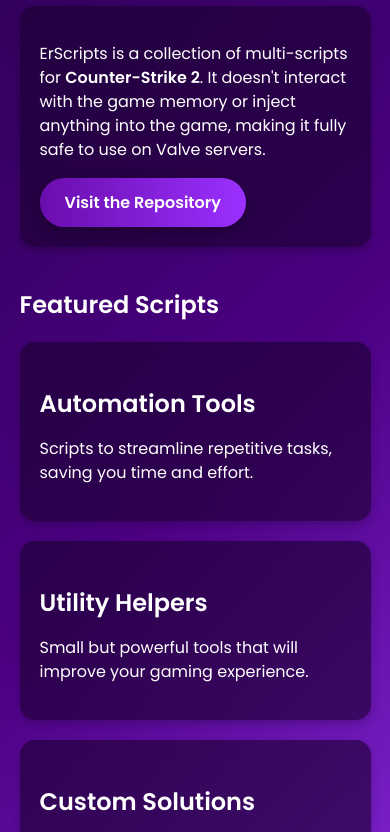
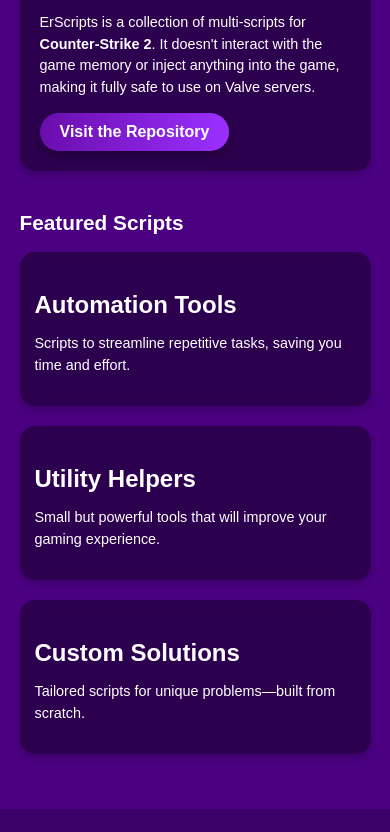
Before and after one commit to emp0ry/cs2-ErScripts, a plain HTML site: page docs/index.html in a window 390 px wide. Shown: the part 121-953 px from the top of the page. Drawn offline with Linux system fonts and the light colour scheme.

Commit message:
Update webpage

```diff
--- a/docs/css/styles.css
+++ b/docs/css/styles.css
@@ -2,6 +2,7 @@
     margin: 0;
     font-family: 'Poppins', sans-serif;
     background: linear-gradient(135deg, #2f0057 0%, #4b0082 50%, #8a2be2 100%);
+    background: #4b0082; /* Fallback for older browsers */
     color: #ffffff;
     min-height: 100vh;
     overflow-x: hidden;
@@ -48,6 +49,7 @@
     border-radius: 50px;
     transition: transform 0.3s ease, box-shadow 0.3s ease;
     box-shadow: 0 5px 15px rgba(0, 0, 0, 0.3);
+    -webkit-tap-highlight-color: rgba(0, 0, 0, 0); /* iPhone touch fix */
 }
 
 .btn:hover {
@@ -56,7 +58,7 @@
 }
 
 .btn:active {
-    transform: translateY(1px);
+    transform: scale(0.95); /* Better touch feedback */
     box-shadow: 0 3px 10px rgba(0, 0, 0, 0.2);
 }
 
@@ -111,6 +113,13 @@
     text-decoration: underline;
 }
 
+/* Fallback for browsers that don’t support backdrop-filter (e.g., some Safari versions) */
+@supports not (backdrop-filter: blur(12px)) {
+    .about, .feature-card {
+        background: rgba(25, 0, 46, 0.8); /* Solid fallback */
+    }
+}
+
 /* Mobile responsiveness */
 @media (max-width: 600px) {
     h1 {
@@ -130,6 +139,28 @@
         padding: 20px 10px;
     }
     .features {
-        grid-template-columns: 1fr;
+        grid-template-columns: 1fr; /* Single column */
     }
 }
+
+/* Extra tweak for narrow iPhone screens (e.g., 375px or less) */
+@media (max-width: 400px) {
+    h1 {
+        font-size: 2.2em;
+    }
+    h2 {
+        font-size: 1.3em;
+    }
+    p {
+        font-size: 0.9em;
+    }
+    .btn {
+        padding: 10px 20px;
+    }
+    .container {
+        padding: 15px 5px;
+    }
+    .feature-card {
+        padding: 15px;
+    }
+}
--- a/docs/index.html
+++ b/docs/index.html
@@ -11,13 +11,21 @@
         </script>
 
         <meta charset="UTF-8">
+        <meta name="language" content="en">
         <meta name="viewport" content="width=device-width, initial-scale=1.0">
         <meta name="description" content="ErScripts - A collection of safe and powerful scripts for Counter-Strike 2. Enhance your gaming experience without memory interaction or injections. Fully safe for Valve servers.">
-        <meta name="keywords" content="ErScripts, Counter-Strike 2, CS2 scripts, gaming tools, automation scripts, emp0ry">
+        <meta name="keywords" content="ErScripts, Counter-Strike 2, CS2, CS2 GitHub, CS2 scripts, gaming tools, automation scripts, emp0ry">
         <meta name="author" content="emp0ry">
+        <meta name="robots" content="index, follow">
+        <meta name="theme-color" content="#4b0082">
 
-        <!-- Yandex Webmaster Verification -->
-        <meta name="yandex-verification" content="d2eb812266f93f35">
+        <!-- Security -->
+        <meta name="referrer" content="strict-origin-when-cross-origin">
+        <meta http-equiv="Content-Security-Policy" content="default-src 'self'; script-src 'self' https://www.googletagmanager.com; style-src 'self' https://fonts.googleapis.com;">
+
+        <!-- Apple -->
+        <meta name="apple-mobile-web-app-capable" content="yes">
+        <meta name="apple-mobile-web-app-status-bar-style" content="black-translucent">
 
         <!-- Open Graph / Facebook -->
         <meta property="og:type" content="website">
@@ -25,6 +33,7 @@
         <meta property="og:title" content="ErScripts - Safe and Powerful Scripts for Counter-Strike 2">
         <meta property="og:description" content="A collection of safe and powerful scripts for Counter-Strike 2. Enhance your gaming experience without memory interaction or injections.">
         <meta property="og:image" content="https://raw.githubusercontent.com/emp0ry/ErScripts/refs/heads/master/ErScripts/erscripts.ico">
+        <meta property="og:site_name" content="ErScripts">
 
         <!-- Twitter -->
         <meta property="twitter:card" content="summary_large_image">
```
